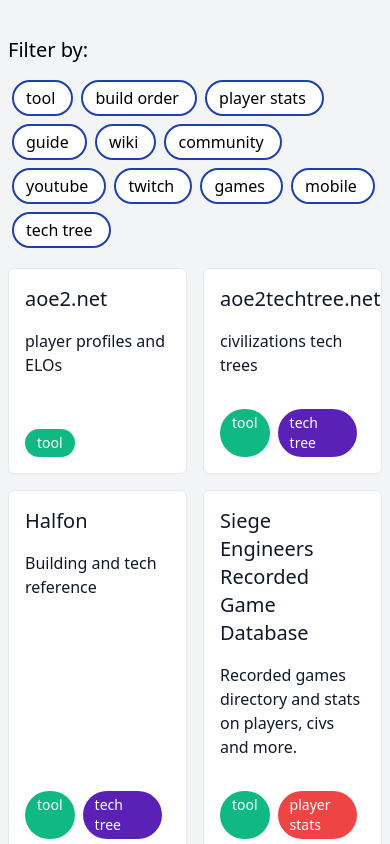
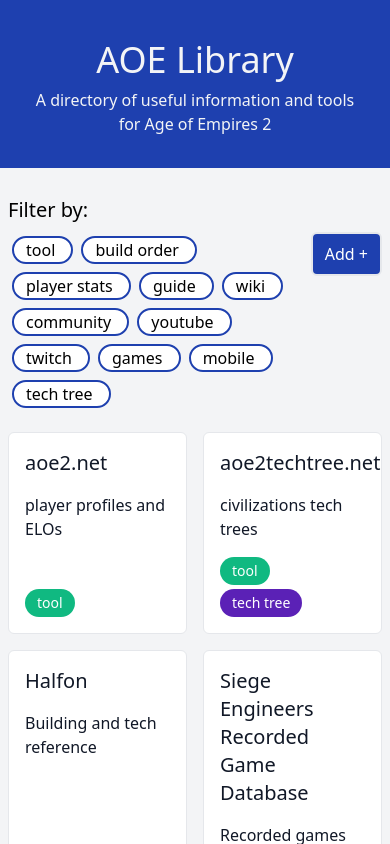
Before and after one commit to collinstommy/aoe-library, a Svelte app: page /submit in a window 390 px wide. Shown: the top 844 px of the page. Built offline with nearby package versions, Linux system fonts and the light colour scheme.

Commit message:
add hero

```diff
--- a/package.json
+++ b/package.json
@@ -16,5 +16,8 @@
   "scripts": {
     "build": "cross-env NODE_ENV=production webpack",
     "dev": "webpack-dev-server --content-base public"
+  },
+  "dependencies": {
+    "svelte-routing": "^1.5.0"
   }
 }
--- a/public/index.html
+++ b/public/index.html
@@ -14,6 +14,7 @@
 </head>
 
 <body class="bg-gray-100">
+  <script charset="utf-8" type="text/javascript" src="//js.hsforms.net/forms/v2.js"></script>
 	<script src='bundle.js'></script>
 </body>
 </html>
--- a/src/App.svelte
+++ b/src/App.svelte
@@ -1,59 +1,13 @@
 <script>
-	import items from './data.json';
-	import Tag from './components/Tag';
-	import Filters from './components/Filters';
-	import selectedFilters from './stores/filters';
-	import Hero from './components/Hero';
-
-	let activeFilters = [];
-
-	const unsubscribe = selectedFilters.subscribe(value => {
-		activeFilters = value;
-	});
-
-	$: selectedItems = activeFilters.length
-		? items.filter(({ tags }) => tags.some(tag => activeFilters.includes(tag)))
-		: items;
+	import Library from './components/Library';
+	import Submit from './components/Submit';
+	import { Router, Link, Route } from 'svelte-routing';
 
 </script>
 
 <style>
-	.wrapper {
-		display: flex;
-		justify-content: center;
-	}
-
-	.link {
-		color: inherit;
-	}
-
-	.link:hover {
-		text-decoration: none;
-	}
-
-	.card {
-		height: 100%;
-	}
 </style>
-
-<main class="wrapper flex flex-col items-center p-2 md:p-4">
-	<Hero />
-	<Filters />
-	<section class="grid grid-cols-2 md:grid-cols-3 gap-4 section text-gray-900">
-		{#each selectedItems as { title, url, description, tags }, i}
-			<a class="link" href="{url}" target="_blank">
-				<article class="card hover:shadow-md rounded-md p-4 md:p-8 flex flex-col justify-between transition-shadow border border-gray-200 bg-white">
-				<div>
-					<h2 class="md:text-2xl text-xl">{title}</h2>
-					<p class="mt-4 md:leading-relaxed">{description}</p>
-				</div>
-				<div class="flex mt-8">
-					{#each tags as tag}
-						<Tag tag={tag} />
-					{/each}
-				</div>
-			</article>
-			</a>
-		{/each}
-	</section>
-</main>
+<Router url="">
+	<Route path="/submit"><Library /></Route>
+	<Route path="/"><Submit /></Route>
+</Router>
--- a/src/components/Filters.svelte
+++ b/src/components/Filters.svelte
@@ -2,6 +2,7 @@
 	import { TAGS } from '../config';
 	import { setContext } from 'svelte'
 	import filters from '../stores/filters';
+	import { Link } from 'svelte-routing';
 
 	const tags = Object.entries(TAGS);
 
@@ -10,21 +11,23 @@
 <style>
 </style>
 
-<section class="w-full section flex flex-col my-4 my-4">
-	<h3 class="text-xl my-3">Filter by:</h3>
+<section class="w-full section flex flex-col my-5">
+	<h3 class="text-xl mb-2">Filter by:</h3>
+	<div class="flex items-start">
 		<div class="flex flex-wrap">
 			{#each tags as [key, value]}
 				<label class={`
 					rounded-full
 					border-2
-				py-1
+					md:py-1
 					px-3
 					mx-1
 					my-1
 					border-blue-800
 					bg-white
 					cursor-pointer
-				${$filters.includes(key) && 'bg-blue-800 text-white'}`}
+					${$filters.includes(key) && 'bg-blue-800 text-white'}
+					`}
 					for="{key}"
 				>
 					{value.text || key}
@@ -38,4 +41,18 @@
 				</label>
 			{/each}
 		</div>
+		<Link to="/submit">
+			<button class="px-3
+				py-2
+				bg-blue-800
+				border-2
+				rounded-md
+				text-white
+				hover:bg-blue-500
+				whitespace-nowrap"
+			>
+				Add +
+			</button>
+		</Link>
+	</div>
 </section>
--- a/src/components/Hero.svelte
+++ b/src/components/Hero.svelte
@@ -1,7 +1,23 @@
 <script>
-
+  export let title = '';
+  export let description = '';
 </script>
 
 <style>
 
 </style>
+
+<section class="sections
+  text-center
+  bg-blue-800
+  w-100
+  p-8
+  text-gray-100
+  w-full
+
+  md:p-16
+  "
+>
+  <h1 class="text-4xl my-2">{title}</h1>
+  <p>{description}</p>
+</section>
--- /dev/null
+++ b/src/components/Library.svelte
@@ -0,0 +1,78 @@
+<script>
+	import items from '../data.json';
+	import Tag from './Tag';
+	import Filters from './Filters';
+	import selectedFilters from '../stores/filters';
+	import Hero from './Hero';
+
+	let activeFilters = [];
+
+	const unsubscribe = selectedFilters.subscribe(value => {
+		activeFilters = value;
+	});
+
+	$: selectedItems = activeFilters.length
+		? items.filter(({ tags }) => tags.some(tag => activeFilters.includes(tag)))
+		: items;
+
+</script>
+
+<style>
+	.wrapper {
+		display: flex;
+		justify-content: center;
+	}
+
+	.link {
+		color: inherit;
+	}
+
+	.link:hover {
+		text-decoration: none;
+	}
+
+	.card {
+		height: 100%;
+	}
+
+	.item-container {
+		min-height: 100vh;
+	}
+
+	@media (max-width: 640px){
+		.description {
+			overflow: hidden;
+			text-overflow: ellipsis;
+			display: -webkit-box;
+			-webkit-line-clamp: 5;
+			-webkit-box-orient: vertical;
+		}
+	}
+</style>
+
+<main class="wrapper flex flex-col items-center">
+	<Hero
+		title="AOE Library"
+		description="A directory of useful information and tools for Age of Empires 2"
+	/>
+	<div class="p-2 md:p-4 item-container">
+		<Filters />
+		<section class="grid grid-cols-2 md:grid-cols-3 gap-4 section text-gray-900">
+			{#each selectedItems as { title, url, description, tags }, i}
+				<a class="link" href="{url}" target="_blank">
+					<article class="card hover:shadow-md rounded-md p-4 md:p-8 flex flex-col justify-between transition-shadow border border-gray-200 bg-white">
+					<div>
+						<h2 class="md:text-2xl text-xl">{title}</h2>
+						<p class="description mt-4 md:leading-relaxed">{description}</p>
+					</div>
+					<div class="flex flex-wrap md:mt-8 mt-3">
+						{#each tags as tag}
+							<Tag tag={tag} />
+						{/each}
+					</div>
+				</article>
+				</a>
+			{/each}
+		</section>
+	</div>
+</main>
--- /dev/null
+++ b/src/components/Submit.svelte
@@ -0,0 +1,25 @@
+<script>
+  import Hero from './Hero';
+
+  hbspt.forms.create({
+    portalId: "4324853",
+    formId: "38edaaac-15d2-4611-a776-f79f37614bec",
+    target: ".submit-form"
+  });
+
+</script>
+
+<style>
+
+</style>
+
+<main class="flex flex-col justify-center items-center">
+  <Hero
+    title="Submit a new item"
+    description="Add a new tools or site by filling in the form below"
+  />
+  <section class="section p-8">
+    <div class="submit-form" />
+  </section>
+</main>
+30,64,175
--- a/src/components/Tag.svelte
+++ b/src/components/Tag.svelte
@@ -12,4 +12,4 @@
 </style>
 
 
-<div class={`rounded-full text-sm py-1 px-3 font-medium ${colorClass} text-white mr-2`}>{label}</div>
+<div class={`rounded-full text-sm py-1 px-3 mt-1 font-medium ${colorClass} text-white mr-2`}>{label}</div>
```
Lines whose indentation alone changed are shown as unchanged.
